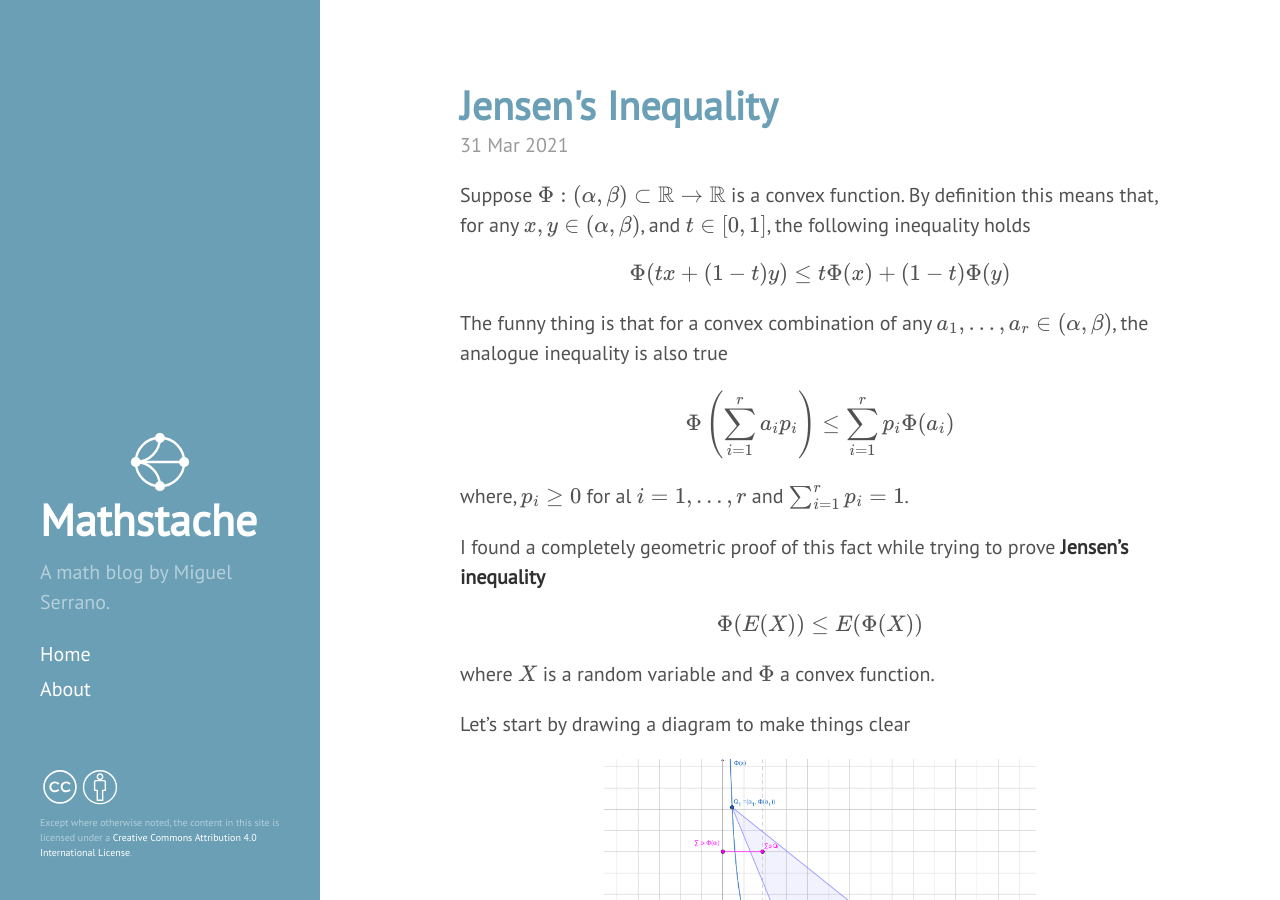
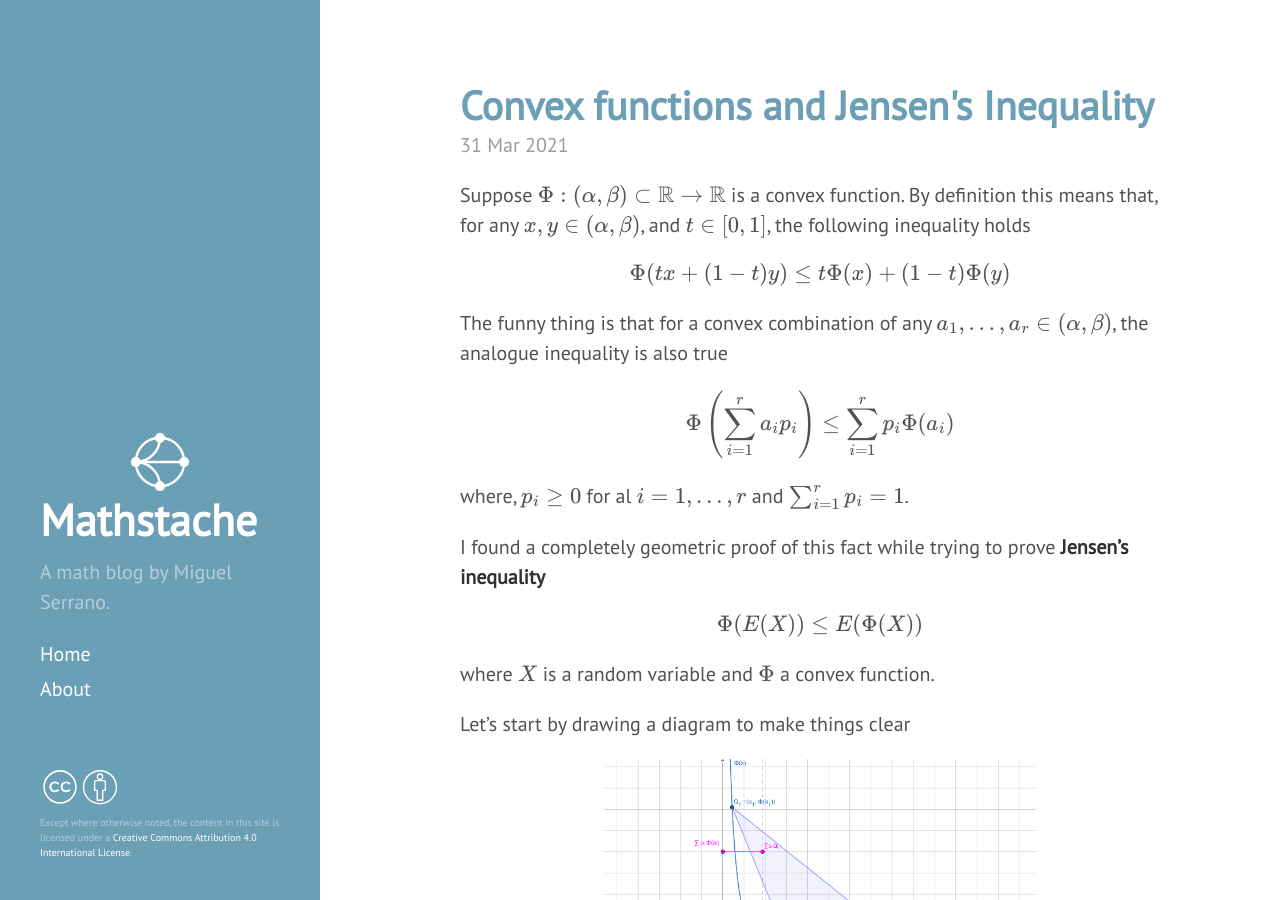
Before and after one commit to homomorfismo/blog, a Jekyll site: the page built from _posts/2021-03-31-Jensens-inequality.md, in a window 1280 px wide and 900 px high. Built offline with Jekyll 4.4.1, drawn with Linux system fonts in a browser that asks for light colours; formulas are drawn with MathJax 3; a script that is not in the unit is left out.

Commit message:
Update 2021-03-31-Jensens-inequality.md

```diff
--- a/_posts/2021-03-31-Jensens-inequality.md
+++ b/_posts/2021-03-31-Jensens-inequality.md
@@ -1,6 +1,6 @@
 ---
 layout: post
-title: "Jensen's Inequality"
+title: "Convex functions and Jensen's Inequality"
 ---
 
 
```
